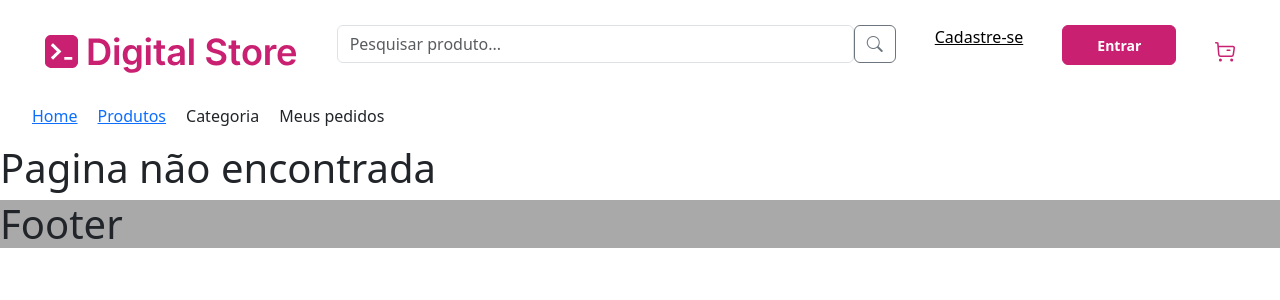
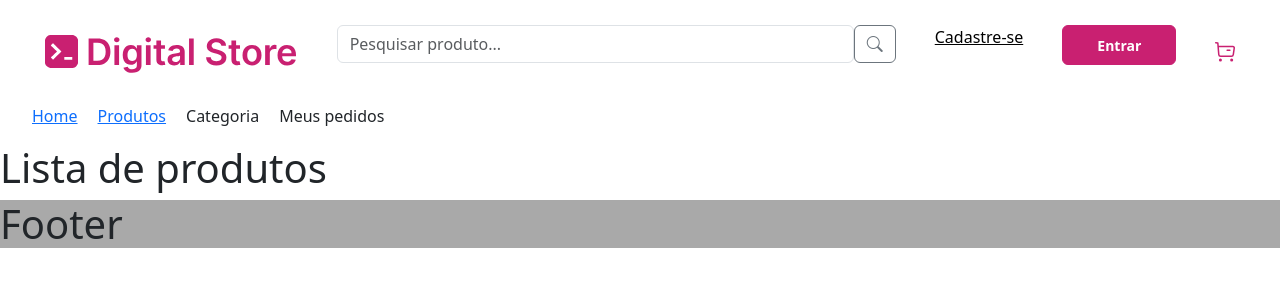
Before and after one commit to Marttinis/Digital_Store_Project, a React (Vite) app: page /produtos in a window 1280 px wide. Shown: the top 300 px of the page. Built offline with nearby package versions, Linux system fonts and the light colour scheme.

Commit message:
novas-rotas

```diff
--- a/src/Components/Header.jsx
+++ b/src/Components/Header.jsx
@@ -38,7 +38,7 @@ const Header = () => {
             </div>
             <ul style={{ display: 'flex', alignItems: 'flex-start', gap: '20px', listStyle: 'none' }} >
                 <li><Link to={"/"}>Home</Link></li>
-                <li><Link to={"/listaProdutos"}>Produtos</Link></li>
+                <li><Link to={"/produtos"}>Produtos</Link></li>
                 <li>Categoria</li>
                 <li>Meus pedidos</li>
             </ul>
--- a/src/Routes/Paths.jsx
+++ b/src/Routes/Paths.jsx
@@ -10,8 +10,8 @@ const Paths = () => {
           <BrowserRouter>
              <Routes>
                  <Route path="/" element={<HomePage />} />
-                 <Route path="/listaProdutos" element = {<ProductListingPage />} />
-                 <Route path="/verProduto" element = {<ProductViewPage />} />
+                 <Route path="/produtos" element = {<ProductListingPage />} />
+                 <Route path="/product/:id" element = {<ProductViewPage />} />
                  <Route path="*" element = {<NotFound />}  />
              </Routes>
           </BrowserRouter>
```
